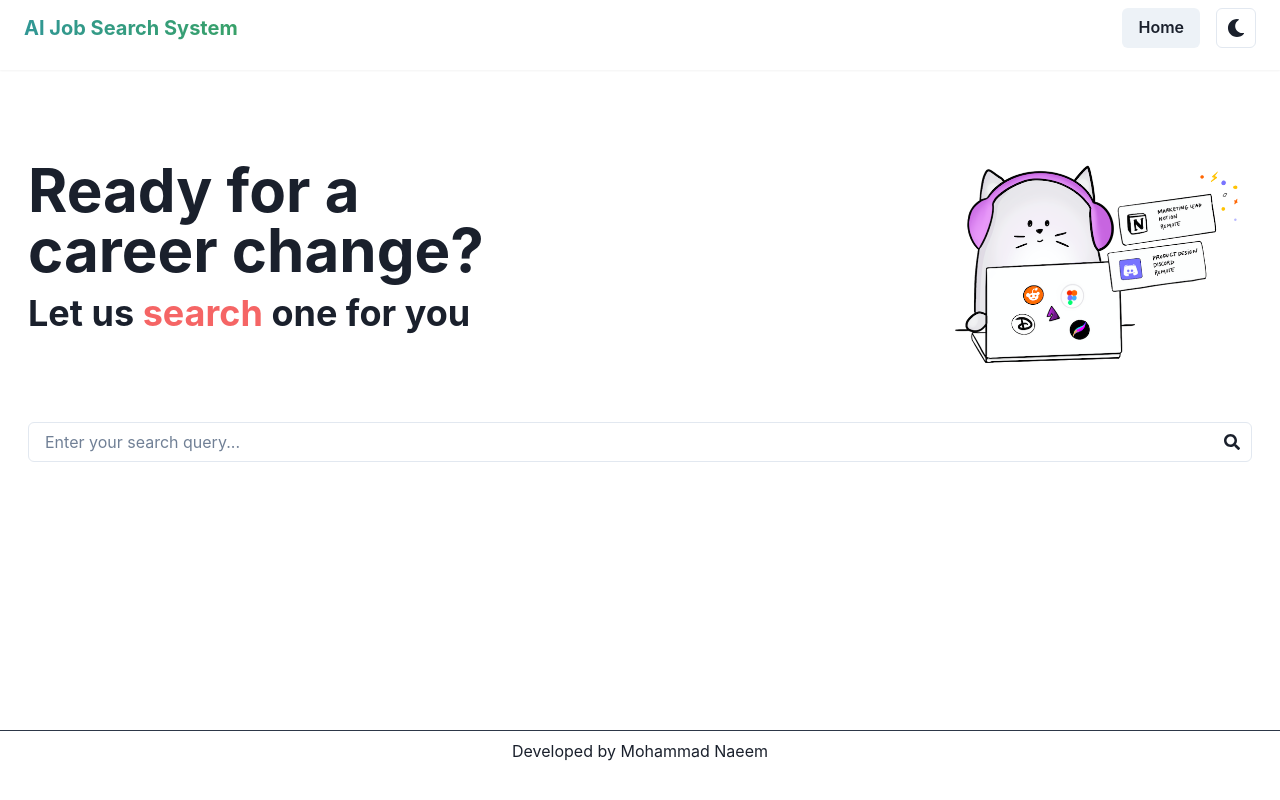
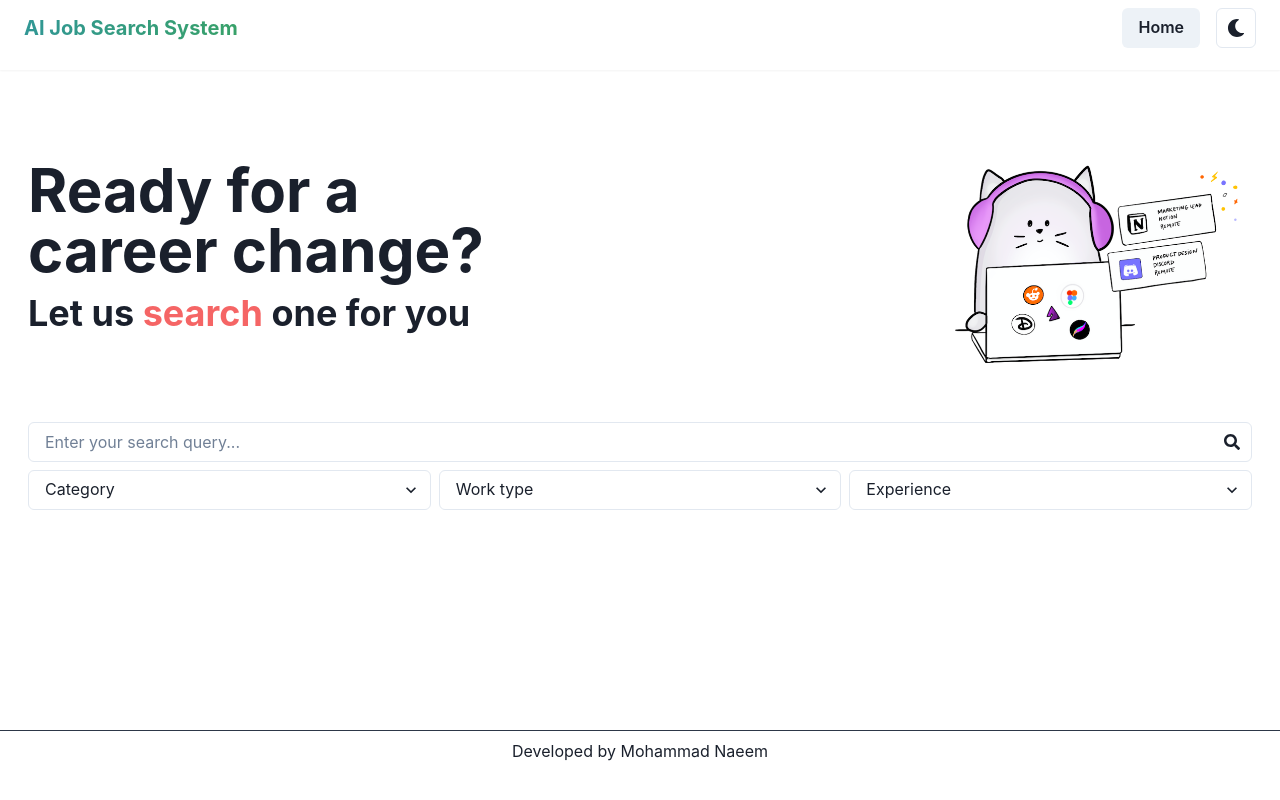
Before and after one commit to i-naeem/fastcareer, a React (Create React App) app: page / in a window 1280 px wide. Built offline with nearby package versions, Linux system fonts and the light colour scheme.

Commit message:
Add filter options

```diff
--- a/src/components/Searchbar.js
+++ b/src/components/Searchbar.js
@@ -1,16 +1,24 @@
-import { HStack, Input, InputGroup, InputRightElement } from '@chakra-ui/react';
+import { HStack, Input, InputGroup, InputRightElement, Select } from '@chakra-ui/react';
 import { FaSearch as SearchIcon } from 'react-icons/fa';
+import { filterOptions } from '../constants';
 
 const Searchbar = props => {
   return (
     <form>
-      <HStack mb='2'>
-        <InputGroup>
-          <Input id='search-input' placeholder='Enter your search query...' />
-          <InputRightElement>
-            <SearchIcon />
-          </InputRightElement>
-        </InputGroup>
+      <InputGroup mb='2'>
+        <Input id='search-input' placeholder='Enter your search query...' />
+        <InputRightElement>
+          <SearchIcon />
+        </InputRightElement>
+      </InputGroup>
+      <HStack>
+        {filterOptions.map(filter => (
+          <Select placeholder={filter.placeholder} key={filter.id}>
+            {filter.options.map((option, idx) => (
+              <option key={idx}>{option}</option>
+            ))}
+          </Select>
+        ))}
       </HStack>
     </form>
   );
--- a/src/constants.js
+++ b/src/constants.js
@@ -1 +1,19 @@
 export const APP_NAME = 'AI Job Search System';
+
+export const filterOptions = [
+  {
+    id: 1,
+    placeholder: 'Category',
+    options: ['Product', 'Design', 'IT'],
+  },
+  {
+    id: 2,
+    placeholder: 'Work type',
+    options: ['Product', 'Design', 'IT'],
+  },
+  {
+    id: 3,
+    placeholder: 'Experience',
+    options: ['Expert', 'None', 'Junior'],
+  },
+];
```
